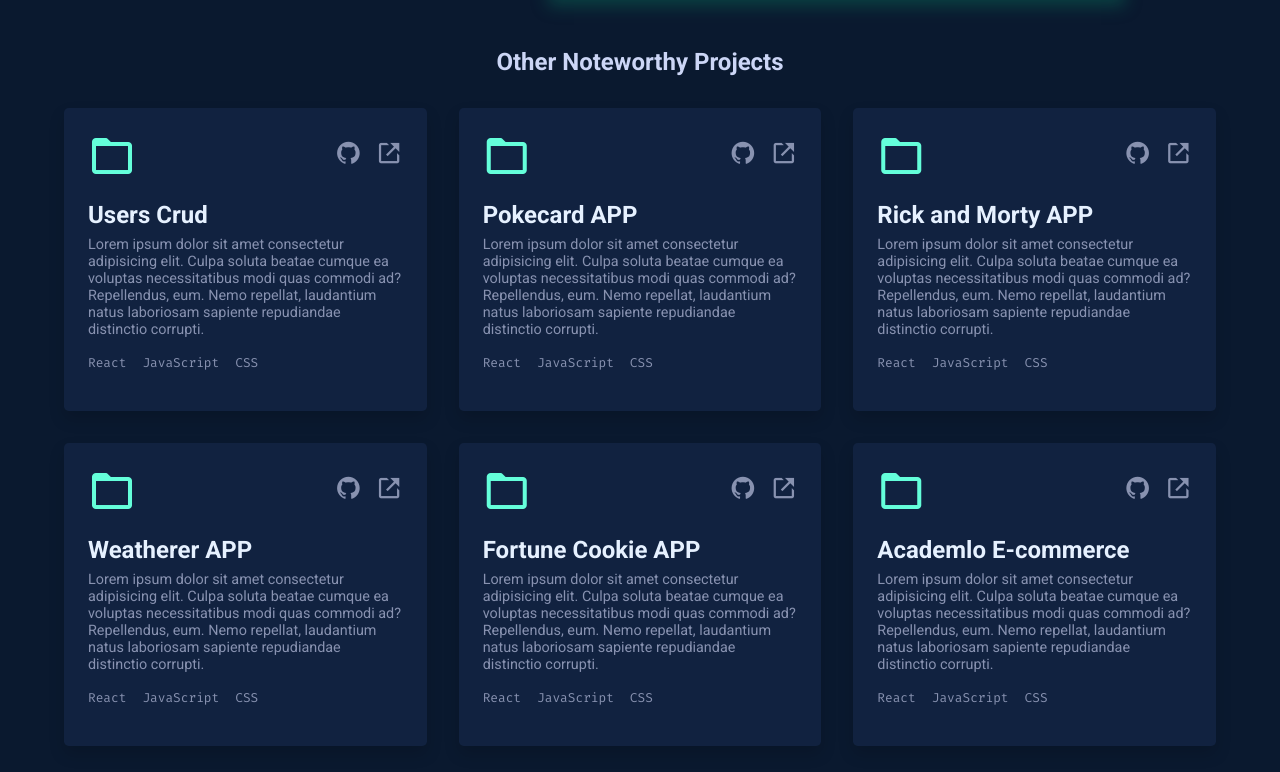
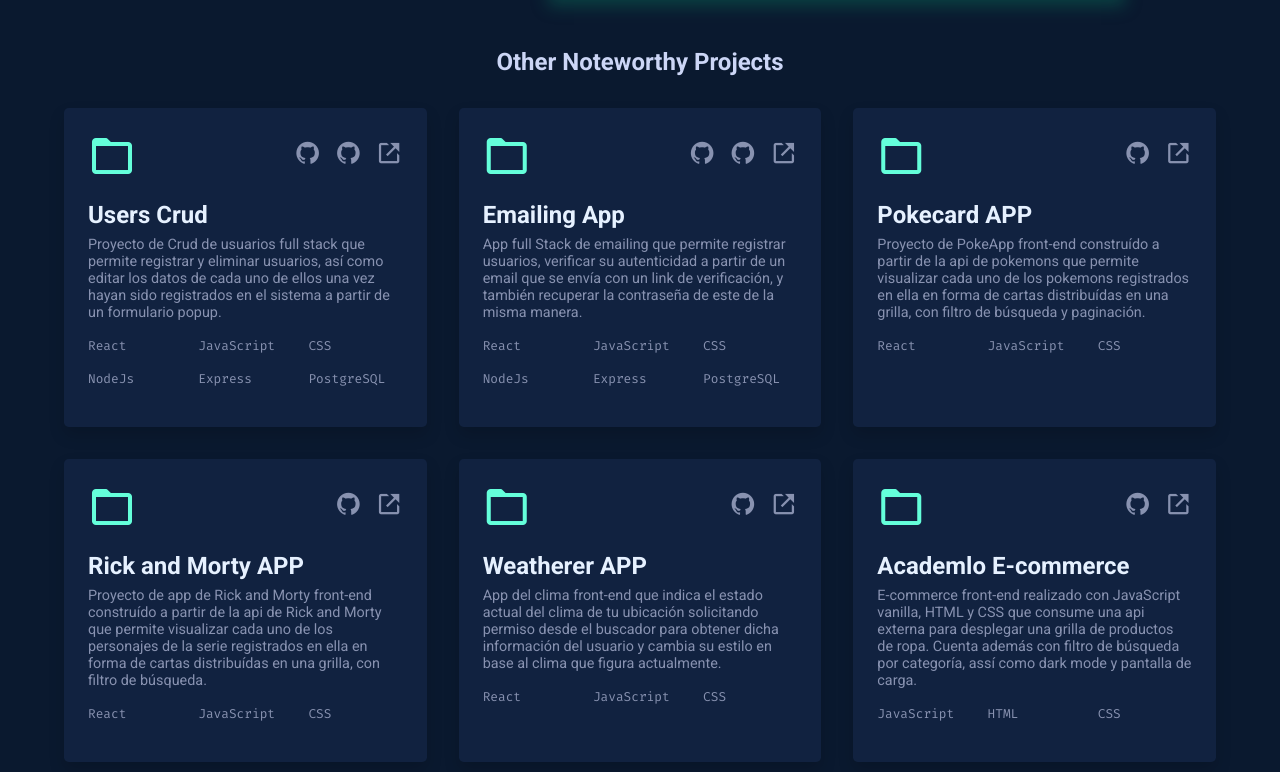
Before and after one commit to AlanS2405/portfolio, a React (Vite) app: page / in a window 1280 px wide. Shown: the part 2668-3440 px from the top of the page. Built offline with nearby package versions, Linux system fonts and the light colour scheme; no server answers; a web font is replaced by a local one.

Commit message:
works changed

```diff
--- a/src/Components/Styles/Works.css
+++ b/src/Components/Styles/Works.css
@@ -211,7 +211,8 @@
 }
 
 .otherProjects_lenguages_container {
-    display: flex;
+    display: grid;
+    grid-template-columns: 1fr 1fr 1fr;
     align-items: center;
     color: var(--lightest-slate);
     gap: 1em;
--- a/src/Components/Works.jsx
+++ b/src/Components/Works.jsx
@@ -15,10 +15,10 @@ const Works = () => {
             </a>
           </h3>
           <p className="featuredProyect_description">
-            Lorem ipsum dolor sit amet consectetur, adipisicing elit. Porro est,
-            repellat consectetur labore doloremque minima similique
-            exercitationem velit quam vitae ad dolorum dolore ratione ipsam a
-            nostrum ex quis assumenda.
+            Proyecto de E-commerce full stack que incluye una página de registro
+            y login, filtros de búsqueda, un carrito de compras funcional y una
+            lista que muestra las compras realizadas, garantizando una
+            experiencia fluida y completa para los usuarios.
           </p>
           <ul className="featuredProyect_lenguages_container">
             <li className="featuredProyect_lenguages_items">React</li>
@@ -96,6 +96,14 @@ const Works = () => {
                     <li className="otherProjects_links_items">
                       <a
                         target="_blank"
+                        href="https://github.com/AlanS2405/Users-CRUD-API"
+                      >
+                        <i className="bx bxl-github"></i>
+                      </a>
+                    </li>
+                    <li className="otherProjects_links_items">
+                      <a
+                        target="_blank"
                         href="https://users-crud-alan-solis.netlify.app/"
                       >
                         <i className="bx bx-link-external"></i>
@@ -112,15 +120,81 @@ const Works = () => {
                   </a>
                 </h3>
                 <p className="otherProjects_item_description">
-                  Lorem ipsum dolor sit amet consectetur adipisicing elit. Culpa
-                  soluta beatae cumque ea voluptas necessitatibus modi quas
-                  commodi ad? Repellendus, eum. Nemo repellat, laudantium natus
-                  laboriosam sapiente repudiandae distinctio corrupti.
+                  Proyecto de Crud de usuarios full stack que permite registrar
+                  y eliminar usuarios, así como editar los datos de cada uno de
+                  ellos una vez hayan sido registrados en el sistema a partir de
+                  un formulario popup.
                 </p>
                 <ul className="otherProjects_lenguages_container">
                   <li className="otherProjects_lenguages">React</li>
                   <li className="otherProjects_lenguages">JavaScript</li>
                   <li className="otherProjects_lenguages">CSS</li>
+                  <li className="otherProjects_lenguages">NodeJs</li>
+                  <li className="otherProjects_lenguages">Express</li>
+                  <li className="otherProjects_lenguages">PostgreSQL</li>
+                </ul>
+              </div>
+            </a>
+          </li>
+          <li className="otherProjects_item">
+            <a
+              target="_blank"
+              className="otherProjects_link"
+              href="https://galleta-de-la-fortuna-alan-solis.netlify.app/"
+            >
+              <div className="otherProjects_container">
+                <ul className="otherProjects_head">
+                  <li className="bx bx-folder_container">
+                    <i className="bx bx-folder"></i>
+                  </li>
+                  <div className="otherProjects_links_container">
+                    <li className="otherProjects_links_items">
+                      <a
+                        target="_blank"
+                        href="https://github.com/AlanS2405/front-auth-and-emailing"
+                      >
+                        <i className="bx bxl-github"></i>
+                      </a>
+                    </li>
+                    <li className="otherProjects_links_items">
+                      <a
+                        target="_blank"
+                        href="https://github.com/AlanS2405/authentication_and_emailing"
+                      >
+                        <i className="bx bxl-github"></i>
+                      </a>
+                    </li>
+                    <li className="otherProjects_links_items">
+                      <a
+                        target="_blank"
+                        href="https://auth-and-emailing-alan-solis.netlify.app/"
+                      >
+                        <i className="bx bx-link-external"></i>
+                      </a>
+                    </li>
+                  </div>
+                </ul>
+                <h3 className="otherProjects_item_title">
+                  <a
+                    target="_blank"
+                    href="https://auth-and-emailing-alan-solis.netlify.app/"
+                  >
+                    Emailing App
+                  </a>
+                </h3>
+                <p className="otherProjects_item_description">
+                  App full Stack de emailing que permite registrar usuarios,
+                  verificar su autenticidad a partir de un email que se envía
+                  con un link de verificación, y también recuperar la contraseña
+                  de este de la misma manera.
+                </p>
+                <ul className="otherProjects_lenguages_container">
+                  <li className="otherProjects_lenguages">React</li>
+                  <li className="otherProjects_lenguages">JavaScript</li>
+                  <li className="otherProjects_lenguages">CSS</li>
+                  <li className="otherProjects_lenguages">NodeJs</li>
+                  <li className="otherProjects_lenguages">Express</li>
+                  <li className="otherProjects_lenguages">PostgreSQL</li>
                 </ul>
               </div>
             </a>
@@ -161,10 +235,10 @@ const Works = () => {
                   </a>
                 </h3>
                 <p className="otherProjects_item_description">
-                  Lorem ipsum dolor sit amet consectetur adipisicing elit. Culpa
-                  soluta beatae cumque ea voluptas necessitatibus modi quas
-                  commodi ad? Repellendus, eum. Nemo repellat, laudantium natus
-                  laboriosam sapiente repudiandae distinctio corrupti.
+                  Proyecto de PokeApp front-end construído a partir de la api de
+                  pokemons que permite visualizar cada uno de los pokemons
+                  registrados en ella en forma de cartas distribuídas en una
+                  grilla, con filtro de búsqueda y paginación.
                 </p>
                 <ul className="otherProjects_lenguages_container">
                   <li className="otherProjects_lenguages">React</li>
@@ -213,10 +287,10 @@ const Works = () => {
                   </a>
                 </h3>
                 <p className="otherProjects_item_description">
-                  Lorem ipsum dolor sit amet consectetur adipisicing elit. Culpa
-                  soluta beatae cumque ea voluptas necessitatibus modi quas
-                  commodi ad? Repellendus, eum. Nemo repellat, laudantium natus
-                  laboriosam sapiente repudiandae distinctio corrupti.
+                  Proyecto de app de Rick and Morty front-end construído a
+                  partir de la api de Rick and Morty que permite visualizar cada
+                  uno de los personajes de la serie registrados en ella en forma
+                  de cartas distribuídas en una grilla, con filtro de búsqueda.
                 </p>
                 <ul className="otherProjects_lenguages_container">
                   <li className="otherProjects_lenguages">React</li>
@@ -265,62 +339,10 @@ const Works = () => {
                   </a>
                 </h3>
                 <p className="otherProjects_item_description">
-                  Lorem ipsum dolor sit amet consectetur adipisicing elit. Culpa
-                  soluta beatae cumque ea voluptas necessitatibus modi quas
-                  commodi ad? Repellendus, eum. Nemo repellat, laudantium natus
-                  laboriosam sapiente repudiandae distinctio corrupti.
-                </p>
-                <ul className="otherProjects_lenguages_container">
-                  <li className="otherProjects_lenguages">React</li>
-                  <li className="otherProjects_lenguages">JavaScript</li>
-                  <li className="otherProjects_lenguages">CSS</li>
-                </ul>
-              </div>
-            </a>
-          </li>
-          <li className="otherProjects_item">
-            <a
-              target="_blank"
-              className="otherProjects_link"
-              href="https://galleta-de-la-fortuna-alan-solis.netlify.app/"
-            >
-              <div className="otherProjects_container">
-                <ul className="otherProjects_head">
-                  <li className="bx bx-folder_container">
-                    <i className="bx bx-folder"></i>
-                  </li>
-                  <div className="otherProjects_links_container">
-                    <li className="otherProjects_links_items">
-                      <a
-                        target="_blank"
-                        href="https://github.com/AlanS2405/galleta-de-la-fortuna"
-                      >
-                        <i className="bx bxl-github"></i>
-                      </a>
-                    </li>
-                    <li className="otherProjects_links_items">
-                      <a
-                        target="_blank"
-                        href="https://galleta-de-la-fortuna-alan-solis.netlify.app/"
-                      >
-                        <i className="bx bx-link-external"></i>
-                      </a>
-                    </li>
-                  </div>
-                </ul>
-                <h3 className="otherProjects_item_title">
-                  <a
-                    target="_blank"
-                    href="https://galleta-de-la-fortuna-alan-solis.netlify.app/"
-                  >
-                    Fortune Cookie APP
-                  </a>
-                </h3>
-                <p className="otherProjects_item_description">
-                  Lorem ipsum dolor sit amet consectetur adipisicing elit. Culpa
-                  soluta beatae cumque ea voluptas necessitatibus modi quas
-                  commodi ad? Repellendus, eum. Nemo repellat, laudantium natus
-                  laboriosam sapiente repudiandae distinctio corrupti.
+                  App del clima front-end que indica el estado actual del clima
+                  de tu ubicación solicitando permiso desde el buscador para
+                  obtener dicha información del usuario y cambia su estilo en
+                  base al clima que figura actualmente.
                 </p>
                 <ul className="otherProjects_lenguages_container">
                   <li className="otherProjects_lenguages">React</li>
@@ -369,14 +391,14 @@ const Works = () => {
                   </a>
                 </h3>
                 <p className="otherProjects_item_description">
-                  Lorem ipsum dolor sit amet consectetur adipisicing elit. Culpa
-                  soluta beatae cumque ea voluptas necessitatibus modi quas
-                  commodi ad? Repellendus, eum. Nemo repellat, laudantium natus
-                  laboriosam sapiente repudiandae distinctio corrupti.
+                  E-commerce front-end realizado con JavaScript vanilla, HTML y
+                  CSS que consume una api externa para desplegar una grilla de
+                  productos de ropa. Cuenta además con filtro de búsqueda por
+                  categoría, assí como dark mode y pantalla de carga.
                 </p>
                 <ul className="otherProjects_lenguages_container">
-                  <li className="otherProjects_lenguages">React</li>
                   <li className="otherProjects_lenguages">JavaScript</li>
+                  <li className="otherProjects_lenguages">HTML</li>
                   <li className="otherProjects_lenguages">CSS</li>
                 </ul>
               </div>
```
